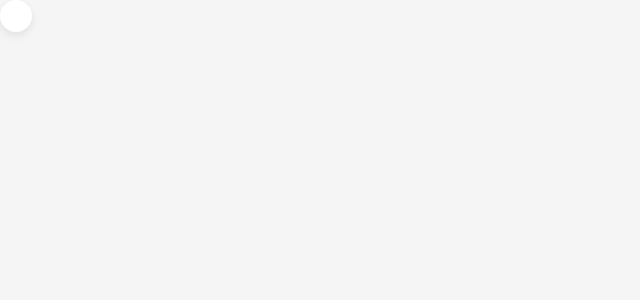
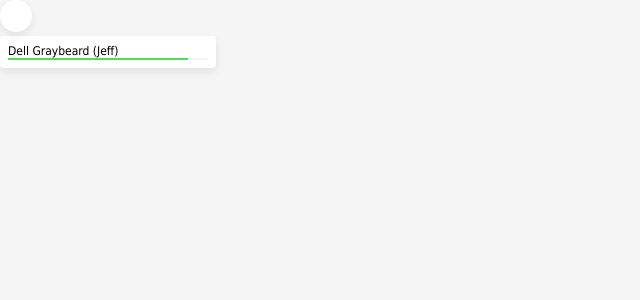
Before and after one commit to jkrayer/adventure-tools, a React (Vite) app: page / in a window 1280 px wide. Shown: the top 300 px of the page, without its empty margins (0-640 px from the left). Built offline with nearby package versions, Linux system fonts and the light colour scheme.

Commit message:
Add Card

```diff
--- a/src/App.tsx
+++ b/src/App.tsx
@@ -1,10 +1,17 @@
 import "./App.css";
 import { CircleButton } from "./components/CircleButton";
+import Card from "./components/Card";
 
 function App() {
   return (
     <div className="App">
       <CircleButton title="Click me" />
+      <Card>
+        <Card.Header>
+          Dell Graybeard <Card.Sub>(Jeff)</Card.Sub>
+        </Card.Header>
+        <Card.Meter />
+      </Card>
     </div>
   );
 }
--- /dev/null
+++ b/src/components/Card.tsx
@@ -0,0 +1,67 @@
+/**
+ * Card component
+ * A simple card component that can be used to display content in a card format.
+ * It accepts children as props and renders them inside the card.
+ */
+
+import type { ReactNode } from "react";
+
+type CardProps = {
+  children: ReactNode;
+};
+
+function Card({ children }: CardProps) {
+  return <div className="card">{children}</div>;
+}
+
+/**
+ * Convert to compound component pattern
+ * This will allow us to create a more flexible and reusable card component.
+ * We can create subcomponents for the card header, body, and footer, and use them inside the Card component.
+ */
+Card.Header = function CardHeader({ children }: { children: ReactNode }) {
+  return <div className="card-header">{children}</div>;
+};
+
+Card.Sub = function CardSub({ children }: { children: ReactNode }) {
+  return <span className="card-sub">{children}</span>;
+};
+
+//
+
+{
+  /* <label for="fuel">Fuel level:</label>; */
+}
+
+Card.Meter = function CardMeter({
+  max = 100,
+  value = 90,
+}: {
+  max?: number;
+  value?: number;
+}) {
+  const percentage = (value / max) * 100;
+
+  const barStyle =
+    percentage > 66 ? "green" : percentage > 33 ? "yellow" : "red";
+
+  return (
+    <div
+      aria-label="Hit Points"
+      aria-valuetext={`${value} of ${max} HP`}
+      aria-valuemin={0}
+      aria-valuemax={max}
+      aria-valuenow={value}
+      className="card-meter"
+      role="meter"
+    >
+      <div
+        className={`card-meter-fill ${barStyle}`}
+        role="presentation"
+        style={{ width: `${percentage}%` }}
+      />
+    </div>
+  );
+};
+
+export default Card;
--- a/src/index.css
+++ b/src/index.css
@@ -59,6 +59,45 @@ body {
   border-radius: 50%;
   background: var(--white);
   box-shadow: var(--baseShadow);
+}
+
+/* Card */
+.card {
+  width: 200px;
+  padding: var(--size-small);
+  border-radius: var(--size-smaller);
+  box-shadow: var(--baseShadow);
+  background-color: var(--white);
+
+  & > .card-header {
+    font-size: 0.75rem;
+    font-weight: 400;
+
+    & > .card-sub {
+      font-weight: var(--weight);
+    }
+  }
+}
+
+.card-meter {
+  width: 100%;
+  height: var(--size-micro);
+  background-color: var(--gray01);
+  overflow: hidden;
+
+  & > .card-meter-fill {
+    height: 2px;
+
+    &.green {
+      background-color: var(--success);
+    }
+    &.yellow {
+      background-color: var(--warn);
+    }
+    &.red {
+      background-color: var(--error);
+    }
+  }
 }
 
 /* :root {
```
